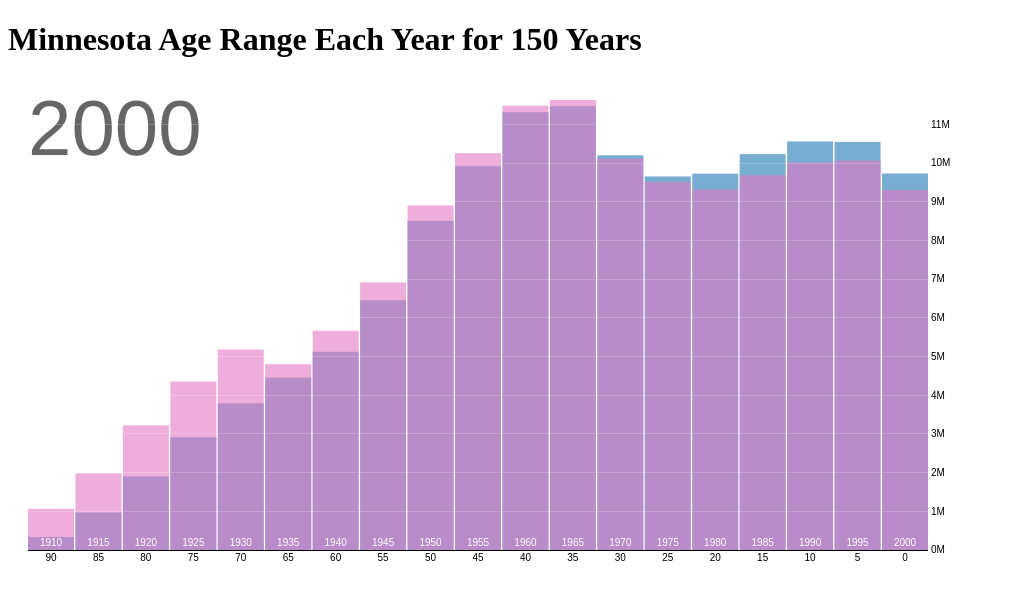
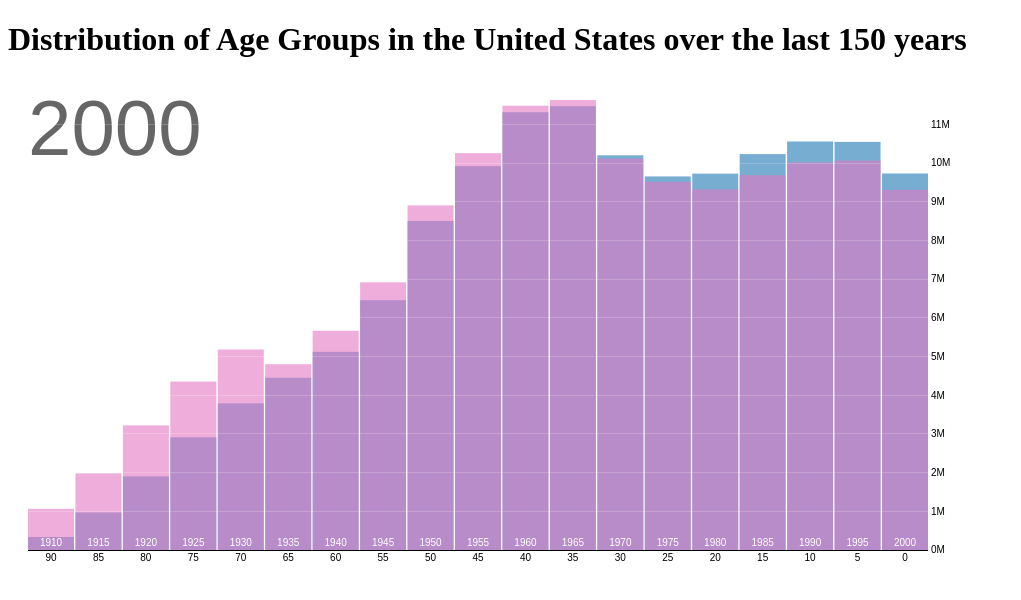
Before and after one commit to alexandershearer/D3_Final, a plain HTML site: page index.html in a window 1280 px wide. Shown: the whole page, without its empty margins (0-1021 px from the left). Drawn offline with nearby package versions, Linux system fonts and the light colour scheme.

Commit message:
Updated title

```diff
--- a/index.html
+++ b/index.html
@@ -45,7 +45,7 @@
 </style>
 
 <body>
-    <h1>Minnesota Age Range Each Year for 150 Years</h1>
+    <h1>Distribution of Age Groups in the United States over the last 150 years</h1>
 
     <script src="//d3js.org/d3.v3.min.js"></script>
     <script>
```
